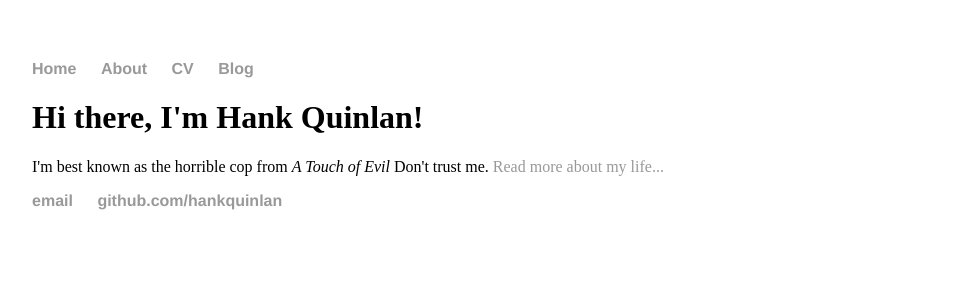
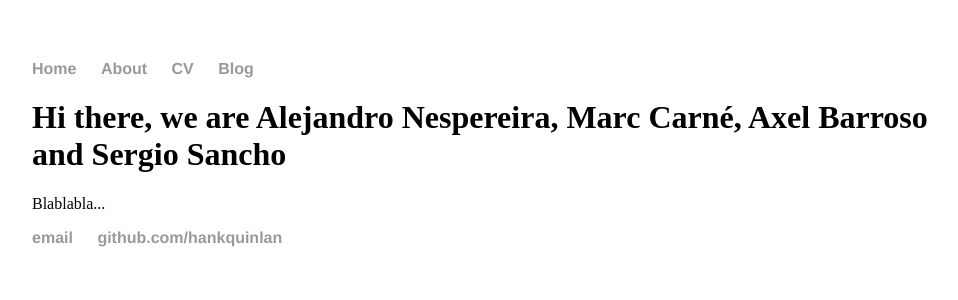
Before and after one commit to m4-team3-2016/m4-team3-2016.github.io, a Jekyll site: the page built from index.html, in a window 1280 px wide. Shown: the top 300 px of the page, without its empty margins (160-1118 px from the left). Built offline with Jekyll 4.4.1, drawn with Linux system fonts in a browser that asks for light colours.

Commit message:
Update index.html

```diff
--- a/index.html
+++ b/index.html
@@ -1,8 +1,8 @@
 ---
 layout: default
-title: Hank Quinlan, Horrible Cop
+title: M4, Group 3
 ---
 <div class="blurb">
-	<h1>Hi there, I'm Hank Quinlan!</h1>
-	<p>I'm best known as the horrible cop from <em>A Touch of Evil</em> Don't trust me. <a href="/about">Read more about my life...</a></p>
+	<h1>Hi there, we are Alejandro Nespereira, Marc Carné, Axel Barroso and Sergio Sancho</h1>
+	<p>Blablabla...</a></p>
 </div><!-- /.blurb -->
```
